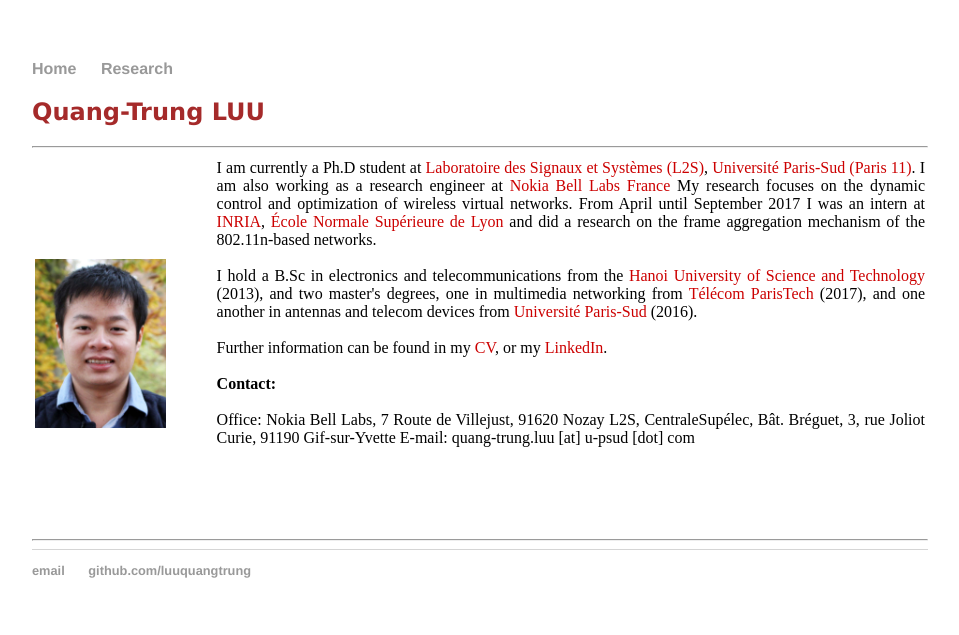
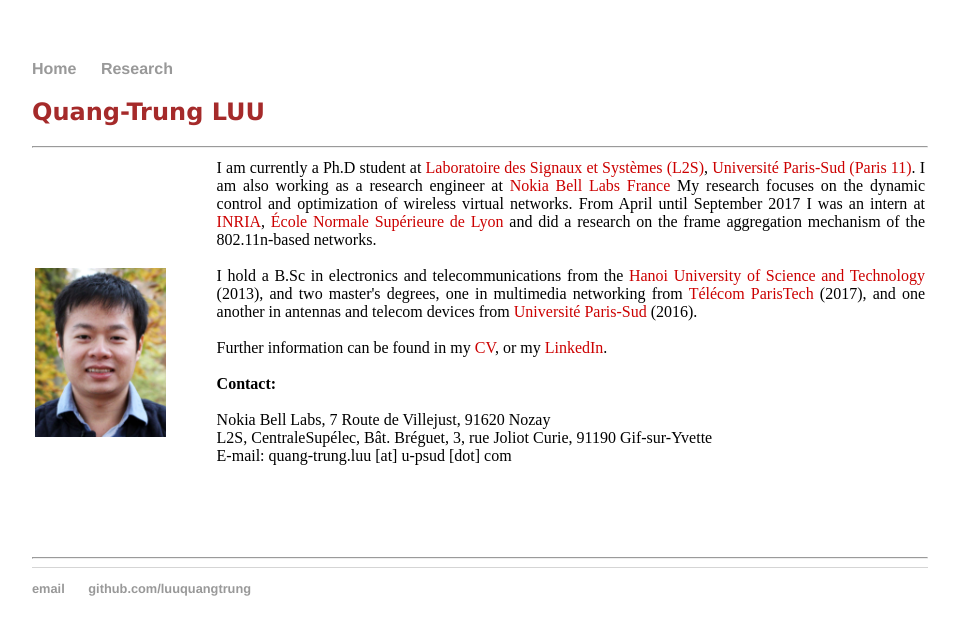
Before and after one commit to luuquangtrung/luuquangtrung.github.io_v1, a Jekyll site: the page built from index.html, in a window 1280 px wide. Shown: the top 635 px of the page, without its empty margins (160-1119 px from the left). Built offline with Jekyll 4.4.1, drawn with Linux system fonts in a browser that asks for light colours; some of the changed lines change nothing that is shown.

Commit message:
Update index.html

```diff
--- a/index.html
+++ b/index.html
@@ -43,10 +43,13 @@
 		<b>Contact:</b>
 
 		<div>&nbsp;</div>
-		Office:
-		Nokia Bell Labs, 7 Route de Villejust, 91620 Nozay
-		L2S, CentraleSupélec, Bât. Bréguet, 3, rue Joliot Curie, 91190 Gif-sur-Yvette
-		E-mail: quang-trung.luu [at] u-psud [dot] com
+
+		<div>
+		Nokia Bell Labs, 7 Route de Villejust, 91620 Nozay <div>
+		<div>
+		L2S, CentraleSupélec, Bât. Bréguet, 3, rue Joliot Curie, 91190 Gif-sur-Yvette <div>
+		<div>
+		E-mail: quang-trung.luu [at] u-psud [dot] com <div>
 
 
 
```
